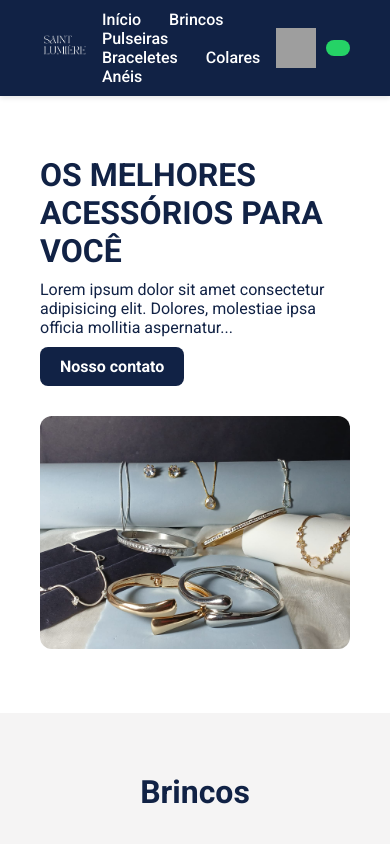
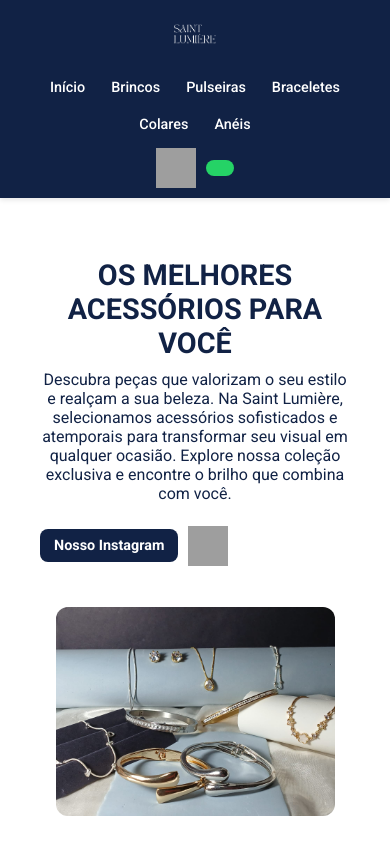
Before and after one commit to MatheusOtho/saintlumiere, a plain HTML site: page index.html in a window 390 px wide. Shown: the top 844 px of the page. Drawn offline with Linux system fonts and the light colour scheme; grey boxes are pictures that could not be loaded; files whose address does not match are found by name.

Commit message:
restruturando

```diff
--- a/index.html
+++ b/index.html
@@ -1,6 +1,7 @@
 <!DOCTYPE html>
 <html lang="pt-br">
 <head>
+    <script defer src="script.js"></script>
     <meta charset="UTF-8">
     <meta name="viewport" content="width=device-width, initial-scale=1.0">
     <title>Saint Lumière</title>
@@ -28,7 +29,6 @@
             <div class="icons">
                 <img width="40" height="40" src="https://img.icons8.com/ios-filled/ffffff/whatsapp--v1.png" alt="whatsapp" />
                 <a href="https://wa.me/5511999152699?text=Ol%C3%A1%2C%20tenho%20interesse%20em%20seus%20acess%C3%B3rios!" class="btn2" target="_blank">
-
                 </a>
             </div>
         </section>
@@ -38,10 +38,14 @@
         <section id="home" class="home-section">
             <div class="content">
                 <h3>OS MELHORES ACESSÓRIOS PARA VOCÊ</h3>
-                <p>Lorem ipsum dolor sit amet consectetur adipisicing elit. Dolores, molestiae ipsa officia mollitia aspernatur...</p>
-                <a href="https://wa.me/5511999152699?text=Ol%C3%A1%2C%20tenho%20interesse%20em%20seus%20acess%C3%B3rios!" class="btn" target="_blank">
-                    Nosso contato
-                </a>
+                <p>Descubra peças que valorizam o seu estilo e realçam a sua beleza. Na Saint Lumière, selecionamos acessórios sofisticados e atemporais para transformar seu visual em qualquer ocasião. Explore nossa coleção exclusiva e encontre o brilho que combina com você.</p>
+                <div class="align-btn-icon">
+                    <a href="https://www.instagram.com/saint.lumiere__?igsh=cjJlOG5qdTc1YTRq" class="btn" target="_blank">Nosso Instagram</a>
+                    <a href="https://www.instagram.com/saint.lumiere__?igsh=cjJlOG5qdTc1YTRq" target="_blank">
+                      <img src="https://img.icons8.com/ios-filled/112245/instagram-new.png" alt="Instagram" style="width:40px; height:40px;">
+                    </a>
+                  </div>
+
             </div>
             <div class="image">
                 <img src="./assets/fundo.jpeg" alt="Imagem de fundo">
--- /dev/null
+++ b/script.js
@@ -0,0 +1,16 @@
+// Adiciona classe ativa quando a seção entra na tela
+const sections = document.querySelectorAll(".produtos-section, .home-section");
+
+const observer = new IntersectionObserver(entries => {
+  entries.forEach(entry => {
+    if (entry.isIntersecting) {
+      entry.target.classList.add("ativo");
+    }
+  });
+}, {
+  threshold: 0.2 // 20% visível pra ativar
+});
+
+sections.forEach(section => {
+  observer.observe(section);
+});
--- a/styles.css
+++ b/styles.css
@@ -126,7 +126,7 @@ body {
 
 .produtos-section {
     padding: 60px 40px;
-    background-color:   #f5f4f4;
+    background-color:   #dde5f5;
 }
 
 .titulo {
@@ -181,3 +181,86 @@ body {
     color: #112245;
     margin-top: 8px;
 }
+
+.produtos-section, .home-section {
+    opacity: 0;
+    transform: translateY(50px);
+    transition: all 0.6s ease;
+  }
+
+  .produtos-section.ativo, .home-section.ativo {
+    opacity: 1;
+    transform: translateY(0);
+  }
+
+  html {
+    scroll-behavior: smooth;
+  }
+
+
+  .align-btn-icon {
+    display: flex;
+    align-items: center;
+    gap: 10px;
+  }
+
+  .align-btn-icon img {
+    width: 25px;
+    height: 25px;
+    position: relative;
+    top: 3px; /* ou 3px se quiser abaixar mais */
+  }
+
+
+
+
+
+
+
+
+
+  @media (max-width: 768px) {
+    .header-section {
+      flex-wrap: wrap;
+      justify-content: center;
+      gap: 10px;
+    }
+
+    .navbar {
+      display: flex;
+      flex-wrap: wrap;
+      justify-content: center;
+      gap: 10px;
+    }
+
+    .navbar a {
+      margin: 5px 8px;
+      font-size: 0.9rem;
+    }
+
+    .home-section {
+      flex-direction: column;
+      text-align: center;
+    }
+
+    .home-section .image img {
+      max-width: 90%;
+    }
+
+    .produtos-grid {
+      grid-template-columns: repeat(auto-fit, minmax(140px, 1fr));
+    }
+
+    .btn, .btn2 {
+      padding: 8px 14px;
+      font-size: 0.9rem;
+    }
+
+    .titulo {
+      font-size: 1.6rem;
+    }
+
+    .home-section .content h3 {
+      font-size: 1.8rem;
+    }
+  }
```
